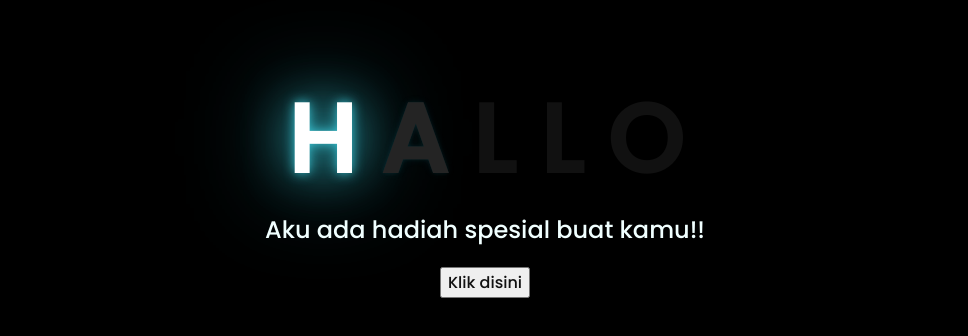
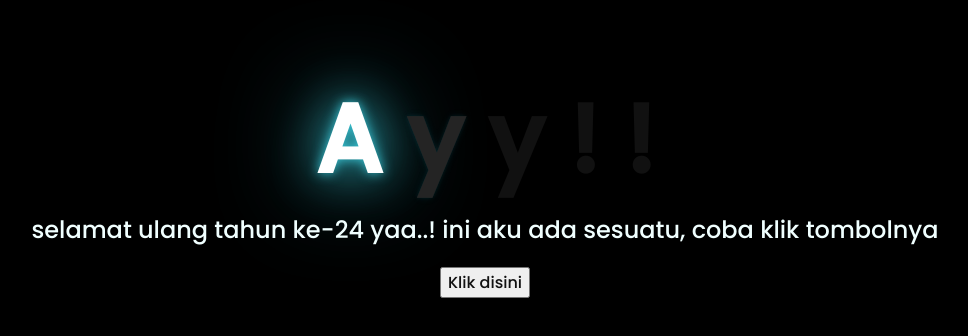
Before and after one commit to mynameisbheem/kado, a plain HTML site: page index.html in a window 1280 px wide. Shown: the part 226-562 px from the top of the page, without its empty margins (163-1131 px from the left). Drawn offline with Linux system fonts and the light colour scheme; files that its build step writes are made by us from their sources.

Commit message:
Update index.html

```diff
--- a/index.html
+++ b/index.html
@@ -4,21 +4,22 @@
     <meta charset="UTF-8">
     <meta http-equiv="X-UA-Compatible" content="IE=edge">
     <meta name="viewport" content="width=device-width, initial-scale=1.0">
-    <link rel="stylesheet" href="css/style.css">
-    <link rel="icon" href="img/flowers.png" type="image/x-icon">
+    <link rel="stylesheet" href="style.css">
+    <link rel="icon" href="flowers.png" type="image/x-icon">
     <title>Flowers</title>
 </head>
 <body>
     <div class="greetings">
     <!-- silahkan menambah kata sesuai keinginan dengan <span>text...</span -->
-        <span>H</span>
         <span>A</span>
-        <span>L</span>
-        <span>L</span>
-        <span>O</span>
+        <span>y</span>
+        <span>y</span>
+        <span>!</span>
+        <span>!</span>
     </div>
     <div class="description">
-        <span>Aku ada hadiah spesial buat kamu!!</span>
+        <span>selamat ulang tahun ke-24 yaa..!</span>
+        <span>ini aku ada sesuatu, coba klik tombolnya</span>
     </div>
     <div class="button">
         <button>
```
